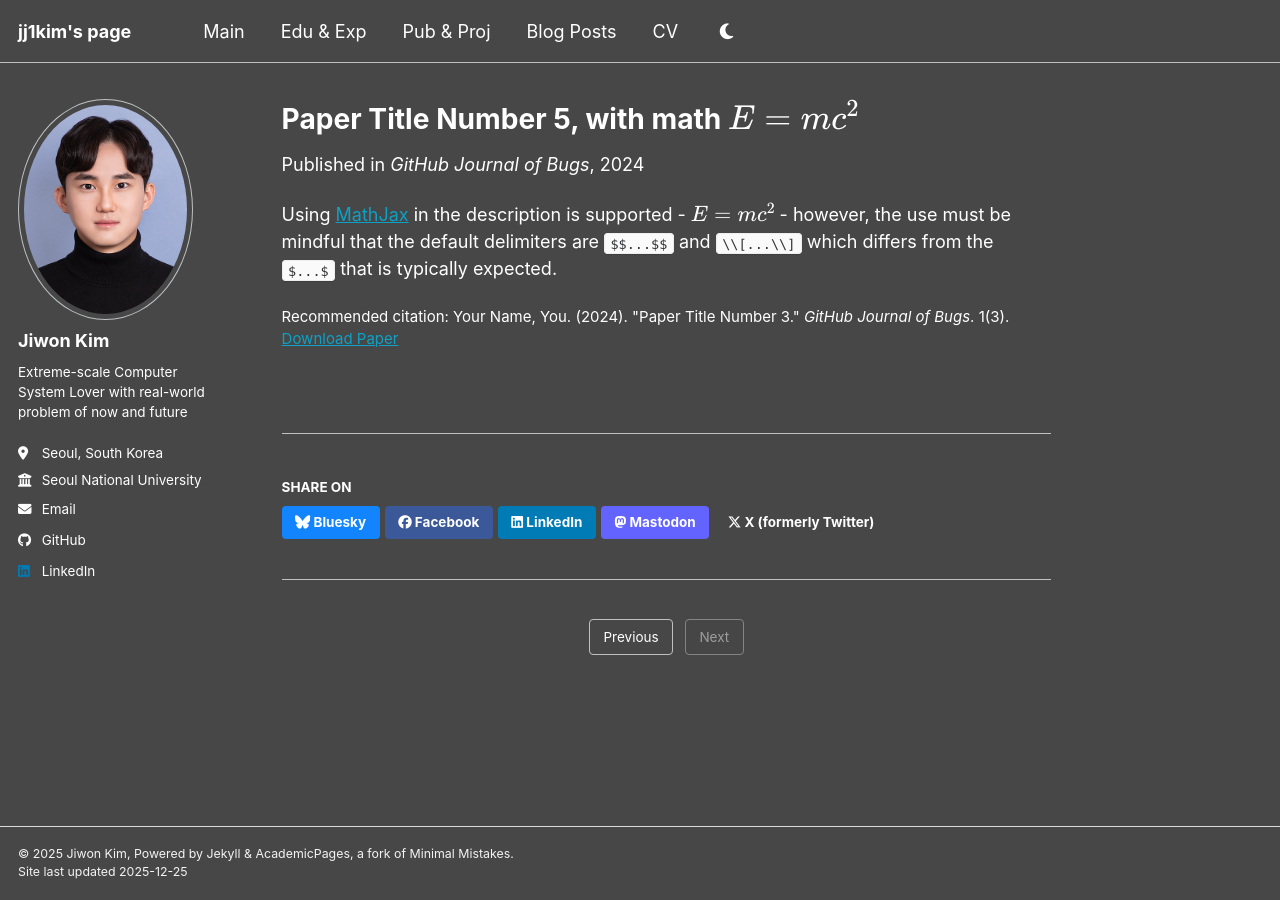
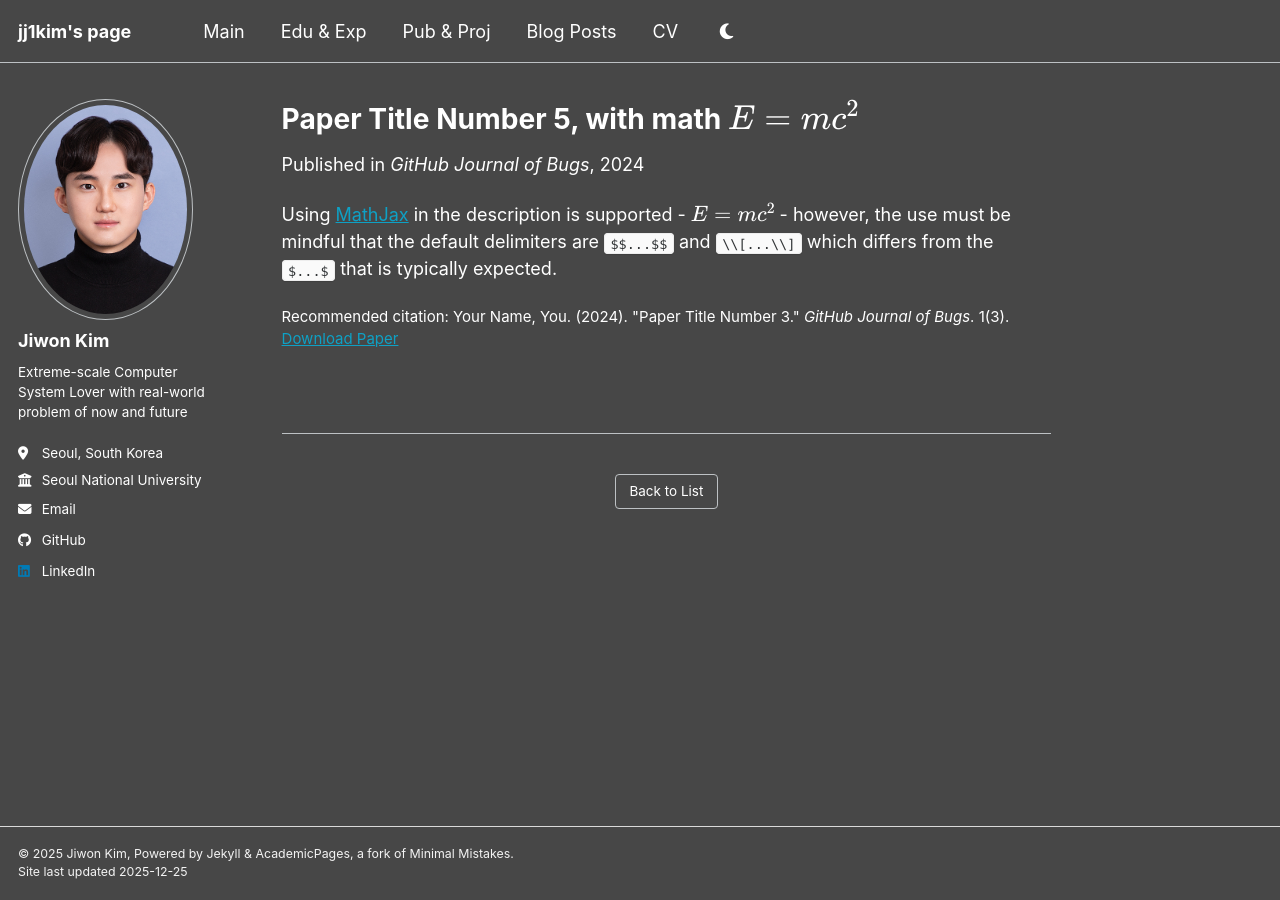
Before and after one commit to jj1kim/jj1kim.github.io, a Jekyll site: the page built from _publications/2025-06-08-paper-title-number-5.md, in a window 1280 px wide. Built offline with Jekyll 4.4.1, drawn with Linux system fonts in a browser that asks for light colours; a script bundle is joined from its source files by our own code; library files that are not in the unit come from our copies.

```diff
--- a/_includes/post_pagination.html
+++ b/_includes/post_pagination.html
@@ -3,6 +3,10 @@
 {% if page.collection == 'posts' %}
   <nav class="pagination" style="text-align: center;">
     <a href="{{ base_path }}/year-archive/" class="pagination--pager">Back to List</a>
+  </nav>
+{% elsif page.collection == 'publications' %}
+  <nav class="pagination" style="text-align: center;">
+    <a href="{{ base_path }}/pub-proj/" class="pagination--pager">Back to List</a>
   </nav>
 {% elsif page.previous or page.next %}
   <nav class="pagination">
--- a/_layouts/single.html
+++ b/_layouts/single.html
@@ -88,7 +88,7 @@ layout: default
         {% include post-share-link.html %}
       </footer>
 
-      {% if page.share and page.collection != 'posts' %}{% include social-share.html %}{% endif %}
+      {% if page.share and page.collection != 'posts' and page.collection != 'publications' %}{% include social-share.html %}{% endif %}
 
       {% include post_pagination.html %}
     </div>
```
